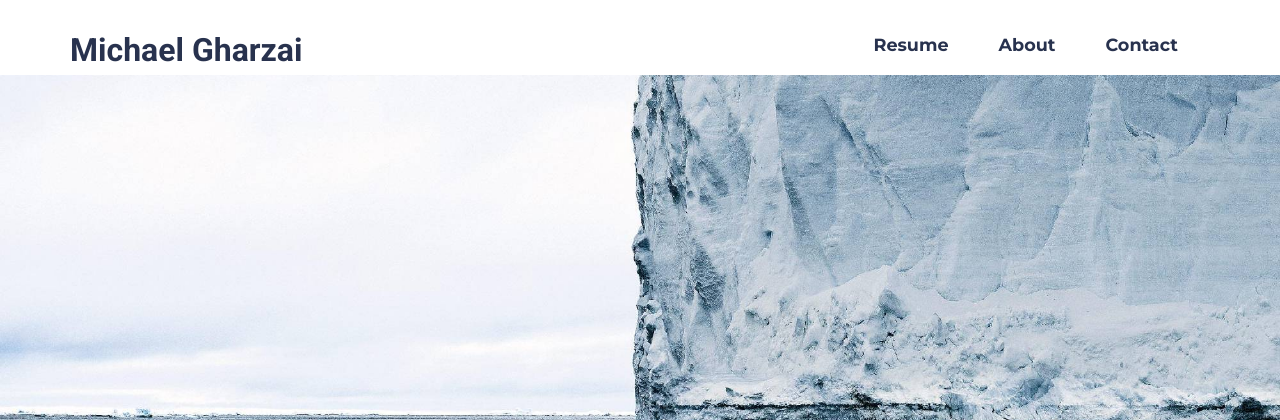
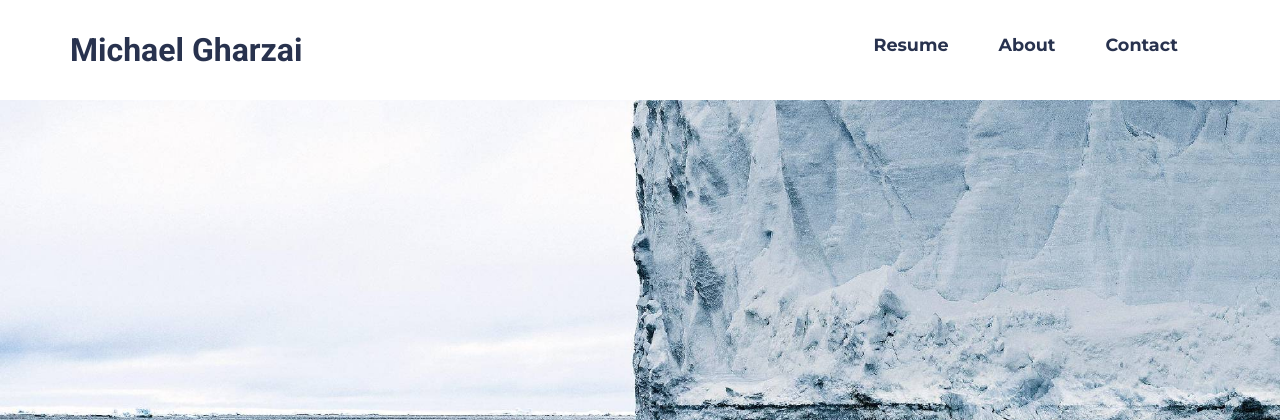
Before and after one commit to kaleemo/resumePage, a Django app: page / in a window 1280 px wide. Shown: the top 420 px of the page. Run offline with Django 3.2, Linux system fonts and the light colour scheme; some libraries are stand-ins or nearby versions.

Commit message:
fuck re adde

```diff
--- a/michaelgharzai/static/css/mytheme.css
+++ b/michaelgharzai/static/css/mytheme.css
@@ -1,5 +1,5 @@
 .navbar{
-	height:75px;
+	height:100px;
 }
 
 body{
```
